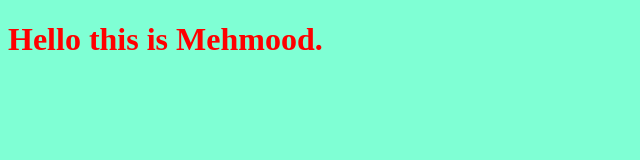
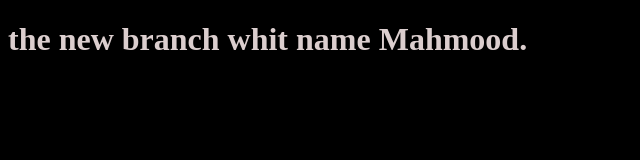
Before and after one commit to MahmoodAlmur/MyFirstRepos, a plain HTML site: page index.html in a window 1280 px wide. Shown: the whole page, without its empty margins (0-640 px from the left). Drawn offline with Linux system fonts and the light colour scheme.

Commit message:
changing style for the title

```diff
--- a/app.js
+++ b/app.js
@@ -1 +1 @@
-alert("Hello");
+alert("Mahmood branch");
--- a/index.html
+++ b/index.html
@@ -7,7 +7,7 @@
     <link rel="stylesheet" href="style.css">
 </head>
 <body>
-    <h1>Hello this is Mehmood.</h1>
+    <h1>the new branch whit name Mahmood.</h1>
     <script src="app.js"></script>
 </body>
 </html>
--- a/style.css
+++ b/style.css
@@ -1,6 +1,6 @@
 h1{
-    color: red;
+    color: rgb(219, 206, 206);
 }
 body{
-    background-color: aquamarine;
+    background-color: rgb(0, 0, 0);
 }
```
